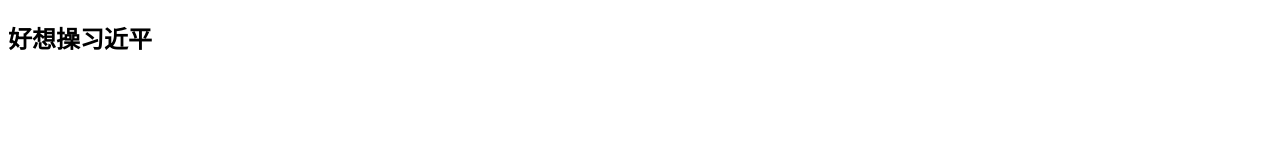
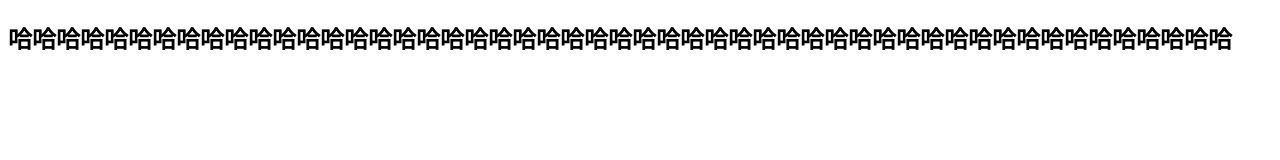
Before and after one commit to ChrnVII/ChrnVII.github.io, a plain HTML site: page abc/index.html in a window 1280 px wide. Drawn offline with Linux system fonts and the light colour scheme.

Commit message:
Update index.html

```diff
--- a/abc/index.html
+++ b/abc/index.html
@@ -6,6 +6,6 @@
     <title>Document</title>
 </head>
 <body>
-    <h2>好想操习近平</h2>
+    <h2>哈哈哈哈哈哈哈哈哈哈哈哈哈哈哈哈哈哈哈哈哈哈哈哈哈哈哈哈哈哈哈哈哈哈哈哈哈哈哈哈哈哈哈哈哈哈哈哈哈哈哈</h2>
 </body>
 </html>
```
